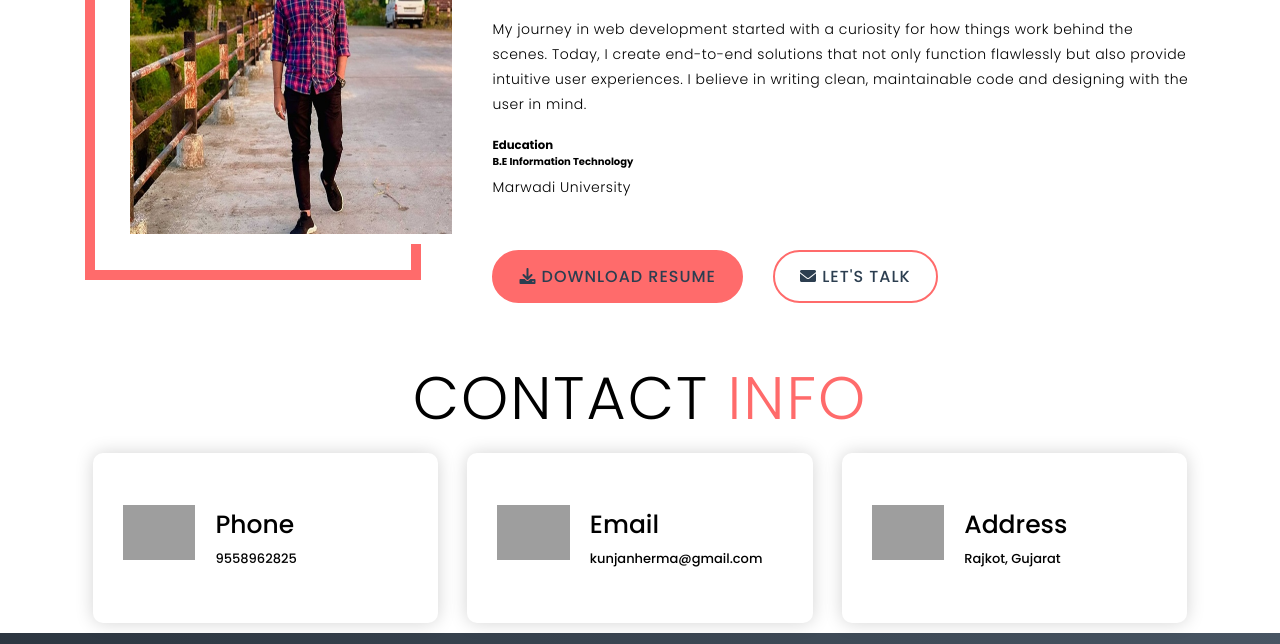
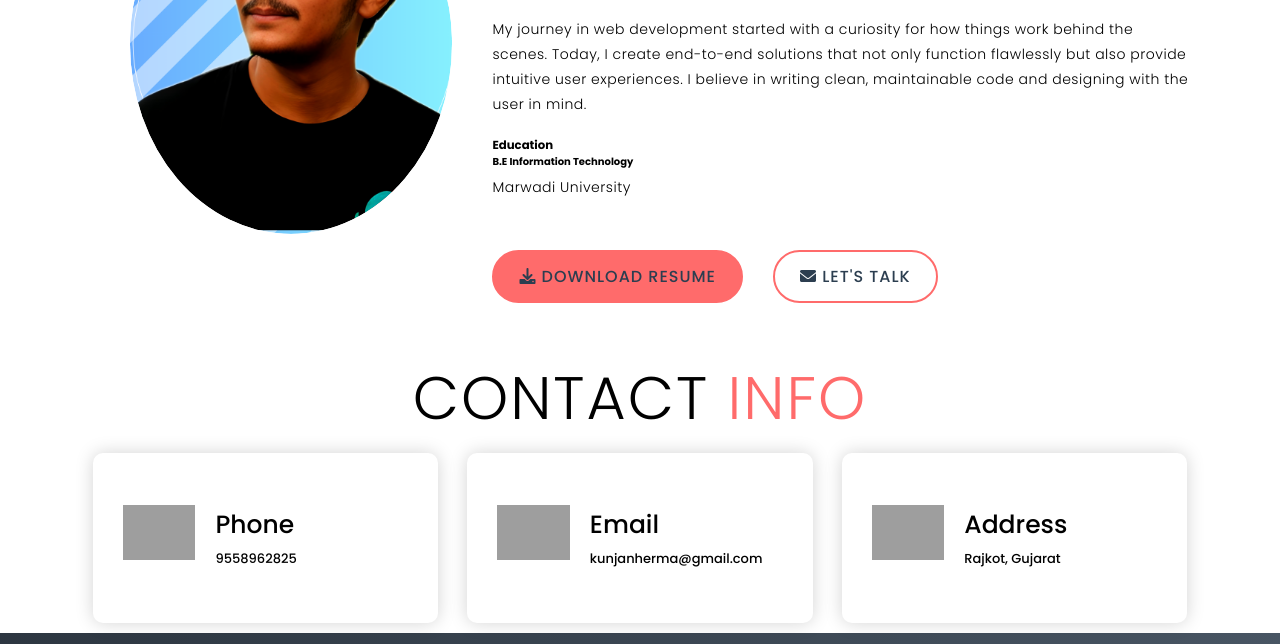
Before and after one commit to Kunjan2003/Portfolio, a website: page public/index.html in a window 1280 px wide. Shown: the part 4790-5434 px from the top of the page. Drawn offline with Linux system fonts and the light colour scheme; grey boxes are pictures that could not be loaded.

Commit message:
changed photo and resume download issue fixed

```diff
--- a/public/index.html
+++ b/public/index.html
@@ -271,7 +271,7 @@
     <div class="about container">
       <div class="col-left">
         <div class="about-img">
-          <img src="./img/photo1.png" alt="img">
+          <img src="./img/profile-pic (2).png" alt="Kunjan Herma Profile Picture">
         </div>
       </div>
       <div class="col-right">
@@ -293,7 +293,7 @@
         </div>
 
         <div class="about-buttons">
-          <a href="Main resume.pdf" download class="cta primary">
+          <a href="Main resume 2.pdf" download class="cta primary">
             <i class="fas fa-download"></i> Download Resume
           </a>
           <a href="#contact" class="cta secondary">
--- a/public/style.css
+++ b/public/style.css
@@ -869,6 +869,14 @@ p {
 	width: 100%;
 	position: relative;
 	border: 10px solid white;
+	border-radius: 50%;
+	overflow: hidden;
+}
+#about .col-left .about-img img {
+	width: 100%;
+	height: 100%;
+	object-fit: cover;
+	border-radius: 50%;
 }
 #about .col-left .about-img::after {
 	content: '';
@@ -878,6 +886,7 @@ p {
 	height: 98%;
 	width: 98%;
 	border: 7px solid var(--primary-color);
+	border-radius: 50%;
 	z-index: -1;
 }
 /* End About Section */
@@ -1234,6 +1243,7 @@ p {
 		height: 98%;
 		width: 98%;
 		border: 10px solid var(--primary-color);
+		border-radius: 50%;
 	}
 
 	.about-stats {
```
Also changed, not shown: public/img/photo1.png (deleted), public/img/profile-pic (2).png (added).
